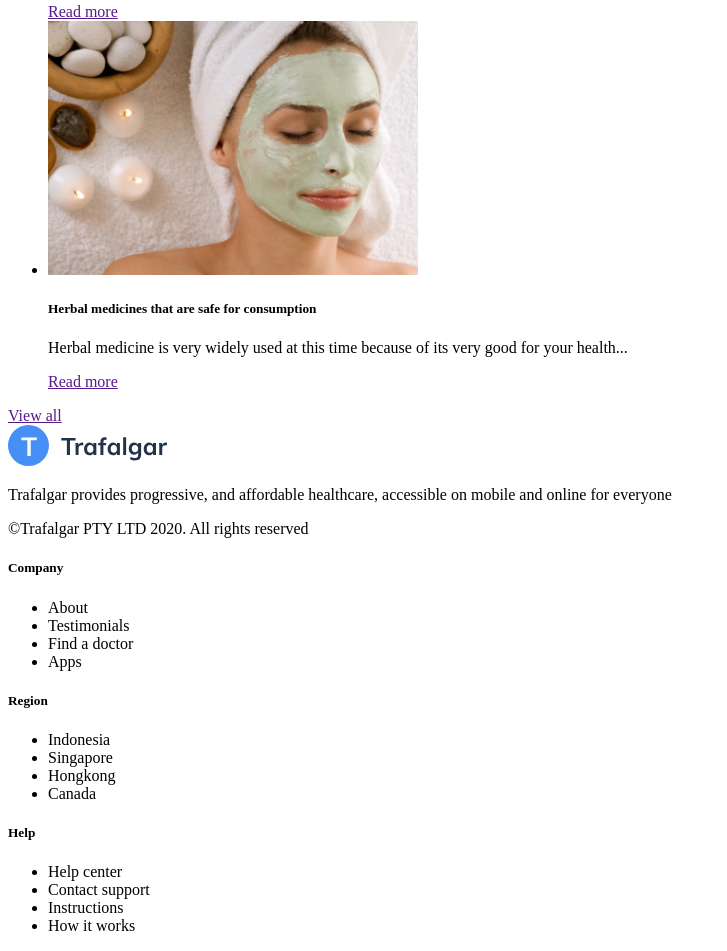
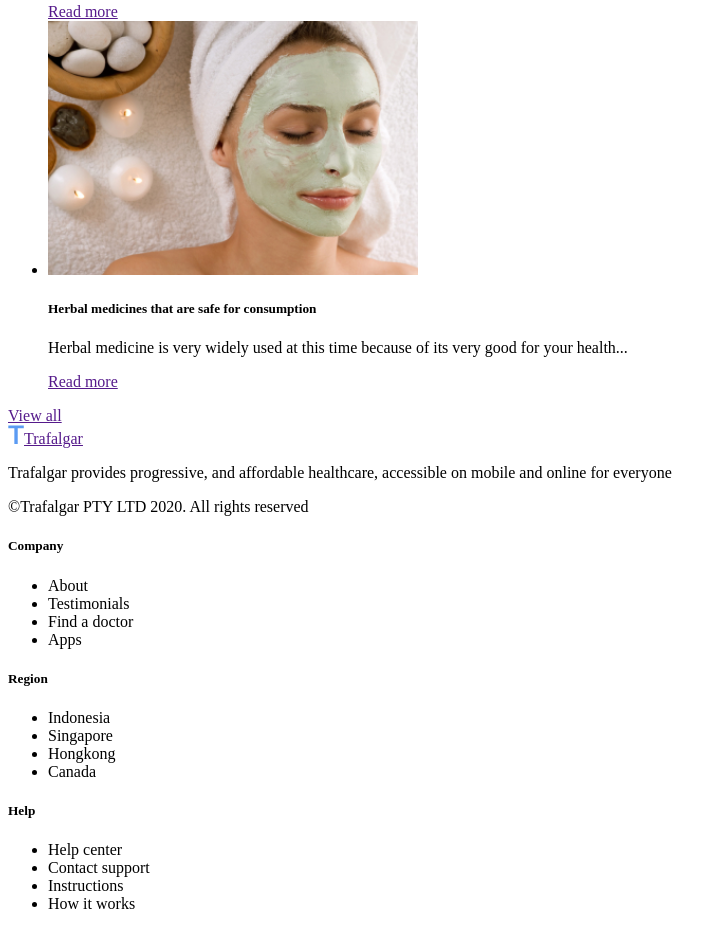
Before and after one commit to AnastasiaB24/Alexandr, a plain HTML site: page index.html in a window 1280 px wide. Shown: the part 3900-4851 px from the top of the page, without its empty margins (0-727 px from the left). After the commit the page ends 4829 px from the top, so only its background shows below. Drawn offline with Linux system fonts and the light colour scheme.

Commit message:
edits to footer

```diff
--- a/index.html
+++ b/index.html
@@ -182,7 +182,7 @@
     </main>
     <footer>
       <div>
-        <a href=""><img src="./images/logo.svg" alt="Логотип" /></a>
+        <a href=""> <img src="./images/T.svg" alt="Логотип" />Trafalgar </a>
         <p>
           Trafalgar provides progressive, and affordable healthcare, accessible
           on mobile and online for everyone
```
Also changed, not shown: images/Ellipse88.svg (added), images/T.svg (added).
